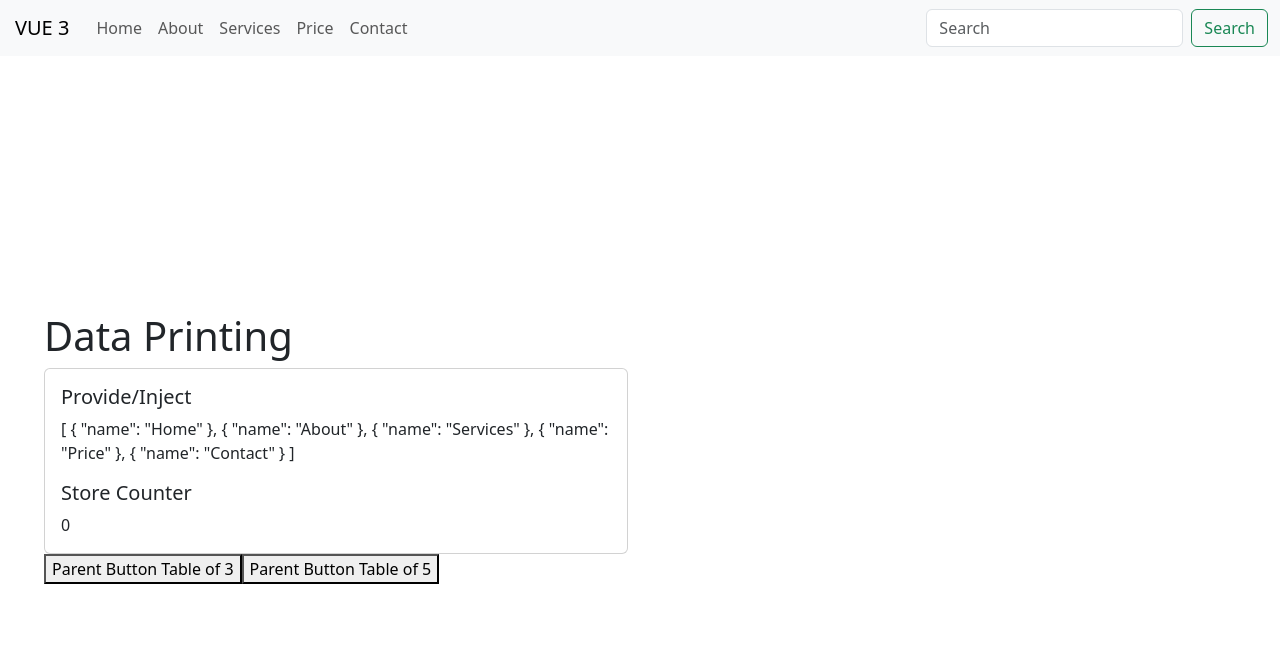
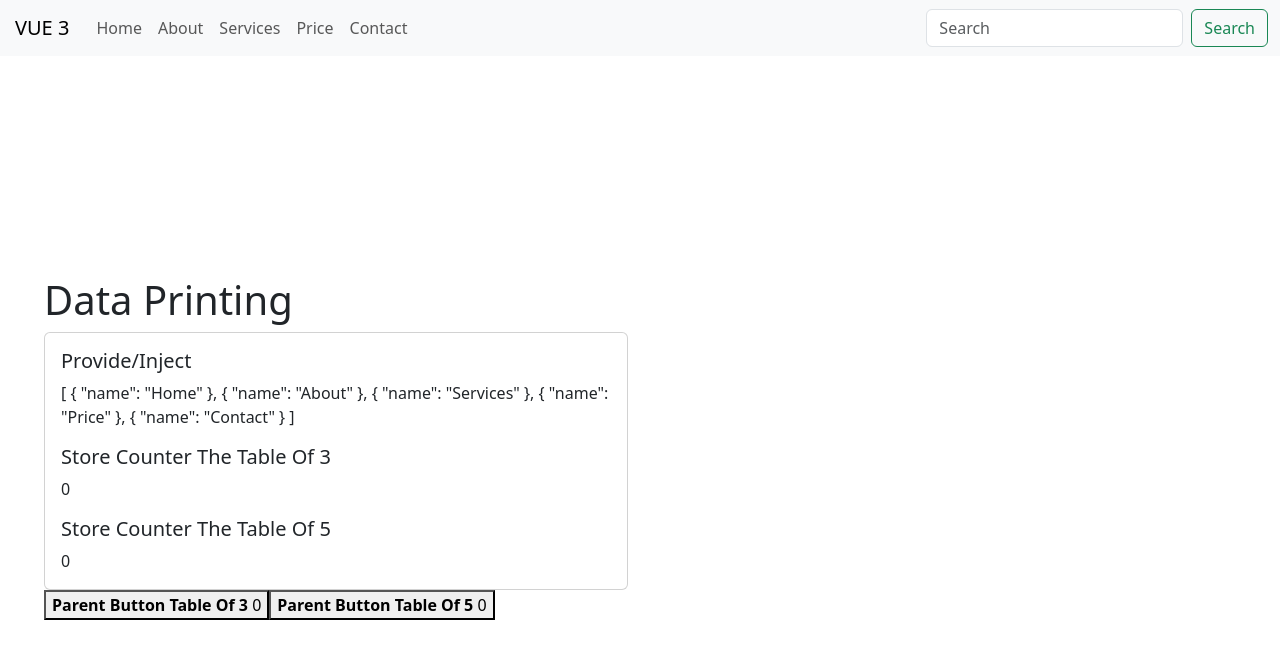
Before and after one commit to arslanarif786/vuejs-sessions, a Vue app in the folder app/: page / in a window 1280 px wide. Shown: the top 658 px of the page. Built offline with nearby package versions, Linux system fonts and the light colour scheme.

Commit message:
fix the tash form yesterday

```diff
--- a/app/src/components/GrandChild.vue
+++ b/app/src/components/GrandChild.vue
@@ -34,13 +34,15 @@ const { grandParentData } = inject("data")
         <div class="card-body">
           <h5 class="card-title">Provide/Inject</h5>
           <p class="card-text">{{ grandParentData }}</p>
-          <h5 class="card-title">Store Counter</h5>
-          <p class="card-text">{{ counterStore.count }}</p>
+          <h5 class="card-title">Store Counter The Table Of 3</h5>
+          <p class="card-text">{{ counterStore.of3Count }}</p>
+          <h5 class="card-title">Store Counter The Table Of 5</h5>
+          <p class="card-text">{{ counterStore.of5Count }}</p>
         </div>
       </div>
     </div>
   </div>
-  <button @click="counterStore.theTableOf3"> Parent Button Table of 3 </button>
-  <button @click="counterStore.theTableOf5"> Parent Button Table of 5 </button>
+  <button @click="counterStore.theTableOf3"> <strong>Parent Button Table Of 3</strong> {{ counterStore.of3Count }}</button>
+  <button @click="counterStore.theTableOf5"> <strong>Parent Button Table Of 5</strong> {{ counterStore.of5Count }}</button>
 </div>
 </template>
--- a/app/src/store/counterStore.js
+++ b/app/src/store/counterStore.js
@@ -21,6 +21,8 @@ export const useCounterStore = defineStore('counter', () => {
 
     const count = ref(0)
     const name = ref('Bojan')
+    const of3Count = ref(0)
+    const of5Count = ref(0)
 
      //const doubleCount = computed(() => count.value * 2)
 
@@ -36,15 +38,15 @@ export const useCounterStore = defineStore('counter', () => {
 
     // make the table of 3
     const theTableOf3 = () => {
-      count.value = count.value + 3
-      console.log('the table of 3 count--->', count.value)
+      of3Count.value = of3Count.value + 3
+      console.log('the table of 3 count--->', of3Count.value)
     }
 
     // make the table of 5
     const theTableOf5 = () => {
-      count.value = count.value + 5
-      console.log('the table of 5 count--->', count.value)
+      of5Count.value = of5Count.value + 5
+      console.log('the table of 5 count--->', of5Count.value)
     }
-    return { count, name, increment, doubleIncrement, theTableOf3, theTableOf5 }
+    return { count, of3Count, of5Count, name, increment, doubleIncrement, theTableOf3, theTableOf5 }
 
   })
```
Also changed, not shown: app/src/components/GrandParent.vue (+6 -3 lines).
